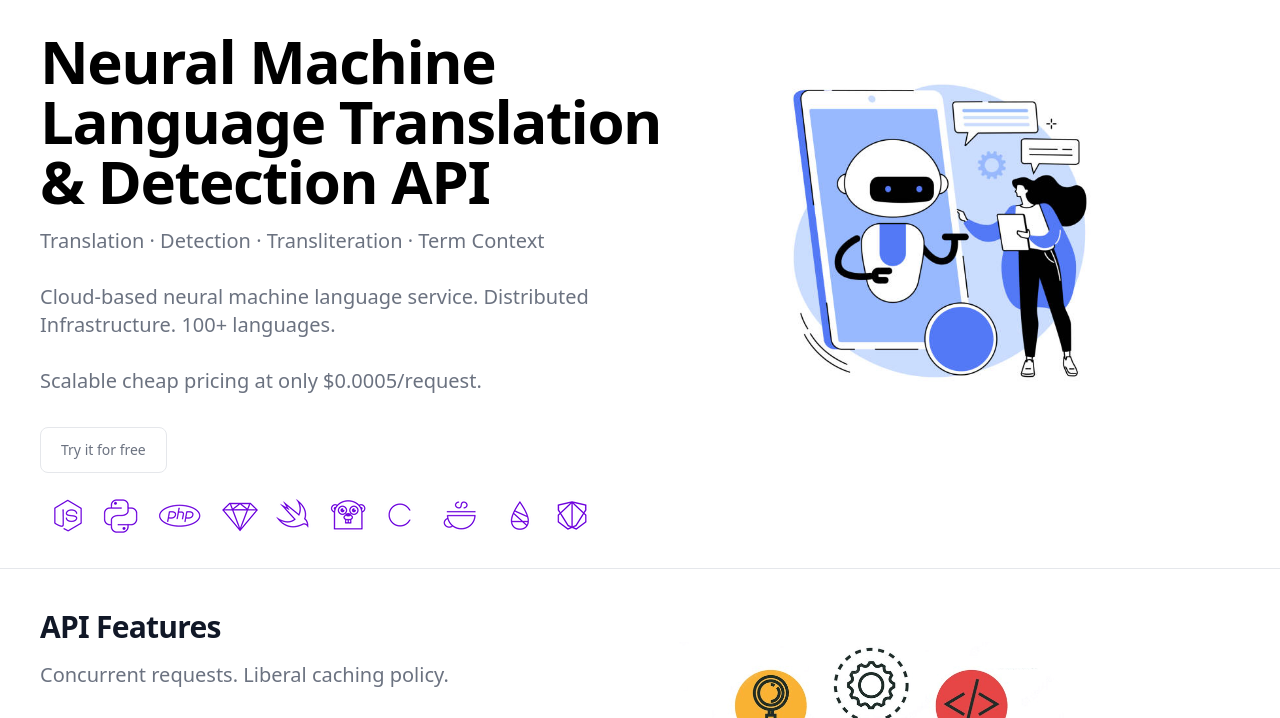
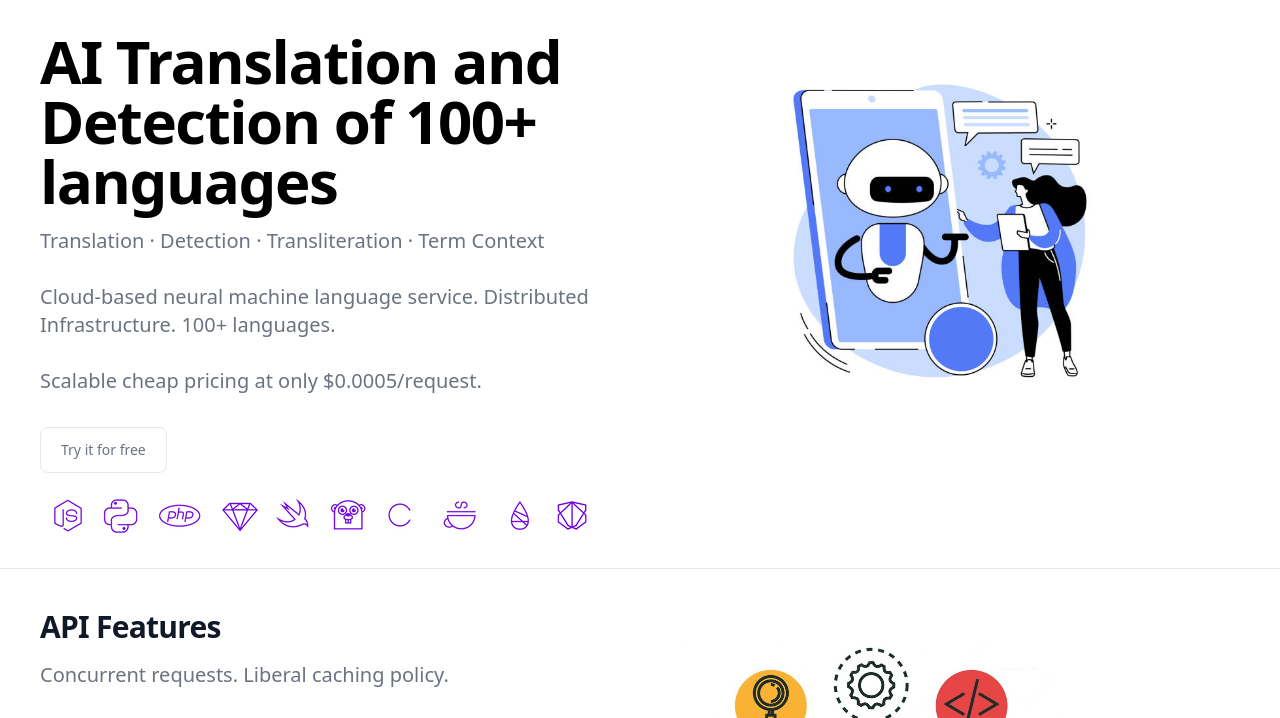
Before and after one commit to listopus/listopus.github.io, a website: page index.html in a window 1280 px wide. Shown: the part 53-771 px from the top of the page. Drawn offline with nearby package versions, Linux system fonts and the light colour scheme.

Commit message:
Update index.html

```diff
--- a/index.html
+++ b/index.html
@@ -125,7 +125,7 @@ th, td {
     <section class="bg-white dark:bg-gray-900">
         <div class="grid max-w-screen-xl px-4 pt-20 pb-8 mx-auto lg:gap-8 xl:gap-0 lg:py-16 lg:grid-cols-12 lg:pt-28" style="padding: 84px 40px 24px 40px;">
             <div class="mr-auto place-self-center lg:col-span-7">
-                <h1 class="max-w-2xl mb-4 text-4xl font-extrabold leading-none tracking-tight md:text-5xl xl:text-6xl dark:text-white">Neural Machine Language Translation & Detection API</h1>
+                <h1 class="max-w-2xl mb-4 text-4xl font-extrabold leading-none tracking-tight md:text-5xl xl:text-6xl dark:text-white">AI Translation and Detection of 100+ languages</h1>
                 <p class="max-w-2xl mb-6 font-light text-gray-500 lg:mb-8 md:text-lg lg:text-xl dark:text-gray-400">Translation · Detection · Transliteration · Term Context<br><br>
                   Cloud-based neural machine language service. Distributed Infrastructure. 100+ languages. <br><br>Scalable cheap pricing at only <b>$0.0005/request</b>.</p>
                 <div class="space-y-4 sm:flex sm:space-y-0 sm:space-x-4">
```
